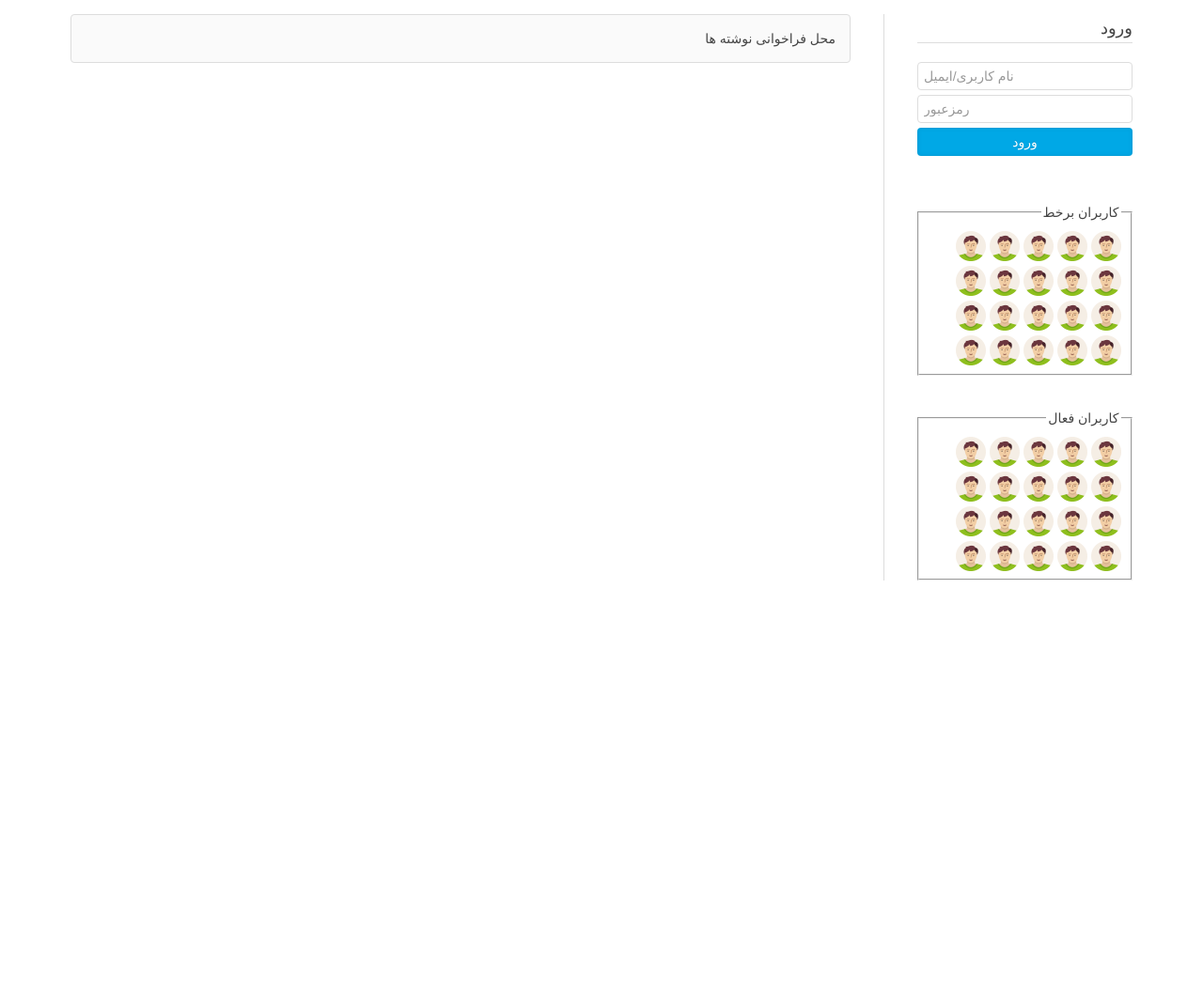
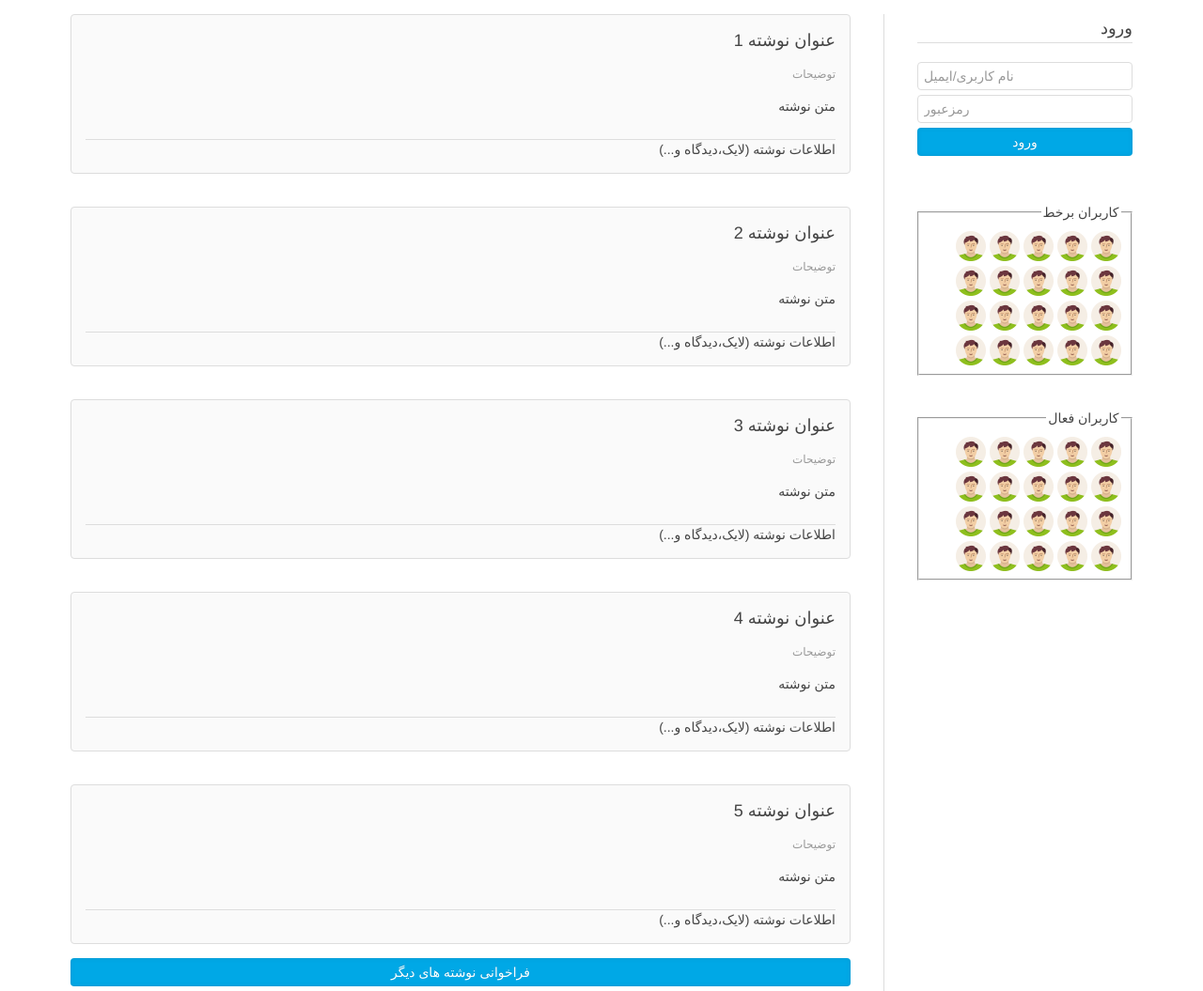
Before and after one commit to Dideban/ourcarrot, a PHP site: page /ourcarrot/theme/html/home.php in a window 1280 px wide. Shown: the part 48-1103 px from the top of the page at 94% size. Before the commit the page ends 666 px from the top, so only its background shows below. Run offline with PHP 8.4, Linux system fonts and the light colour scheme; some libraries are stand-ins or nearby versions.

Commit message:
0.0.931113-sdp

```diff
--- a/theme/html/home.php
+++ b/theme/html/home.php
@@ -15,7 +15,7 @@
 	</head>
 	<body class="uk-container-center uk-height-1-1">
 	<div class="uk-container uk-container-center uk-width-1-1 uk-height-1-1">
-		<nav class="uk-navbar uk-navbar-attached" style="padding:3px;">
+		<nav class="uk-navbar uk-navbar-attached " style="padding:3px;">
 			<div class="uk-navbar-flip uk-margin-right">
 				<ul class="uk-navbar-nav uk-display-inline-block uk-float-right">
 					<a href="#" class="uk-navbar-brand uk-float-right"><img width="32" src="" alt="logo"></a>
@@ -25,7 +25,20 @@
 			</div>
 		</nav>
 		<div class="uk-grid uk-grid-divider uk-margin" data-uk-grid-margin="">
-			<div class="uk-width-medium-3-4 rtl"><div class="uk-panel uk-panel-box">محل فراخوانی نوشته ها</div></div>
+			<div class="uk-width-medium-3-4 rtl">
+				<?php for($i=1;$i<=5;$i++) { ?>
+				<div class="uk-panel uk-panel-box">
+					<article class="uk-article rtl">
+						<h1 class="uk-article-lead">عنوان نوشته <?= $i ?></h1>
+						<p class="uk-article-meta">توضیحات</p>
+						<p class="">متن نوشته</p>
+						<hr class="uk-article-divider">
+						اطلاعات نوشته (لایک،دیدگاه و...)
+					</article>
+				</div>
+				<?php } ?>
+				<button class="uk-button uk-width-1-1 uk-margin-small-bottom uk-button-primary uk-margin">فراخوانی نوشته های دیگر</button>
+			</div>
 			<div class="uk-width-medium-1-4">
 				<div class="uk-panel rtl">
 					<form class="uk-form uk-width-1-1">
```
